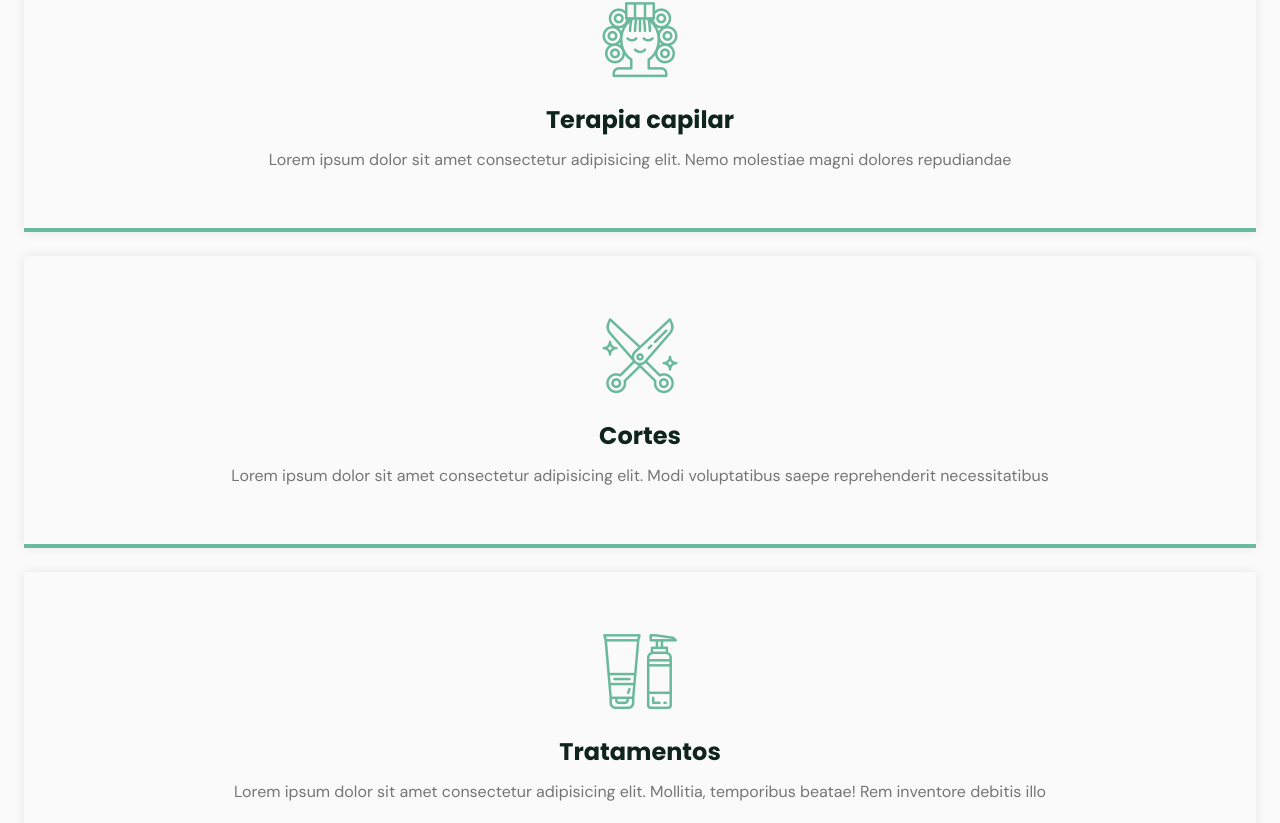
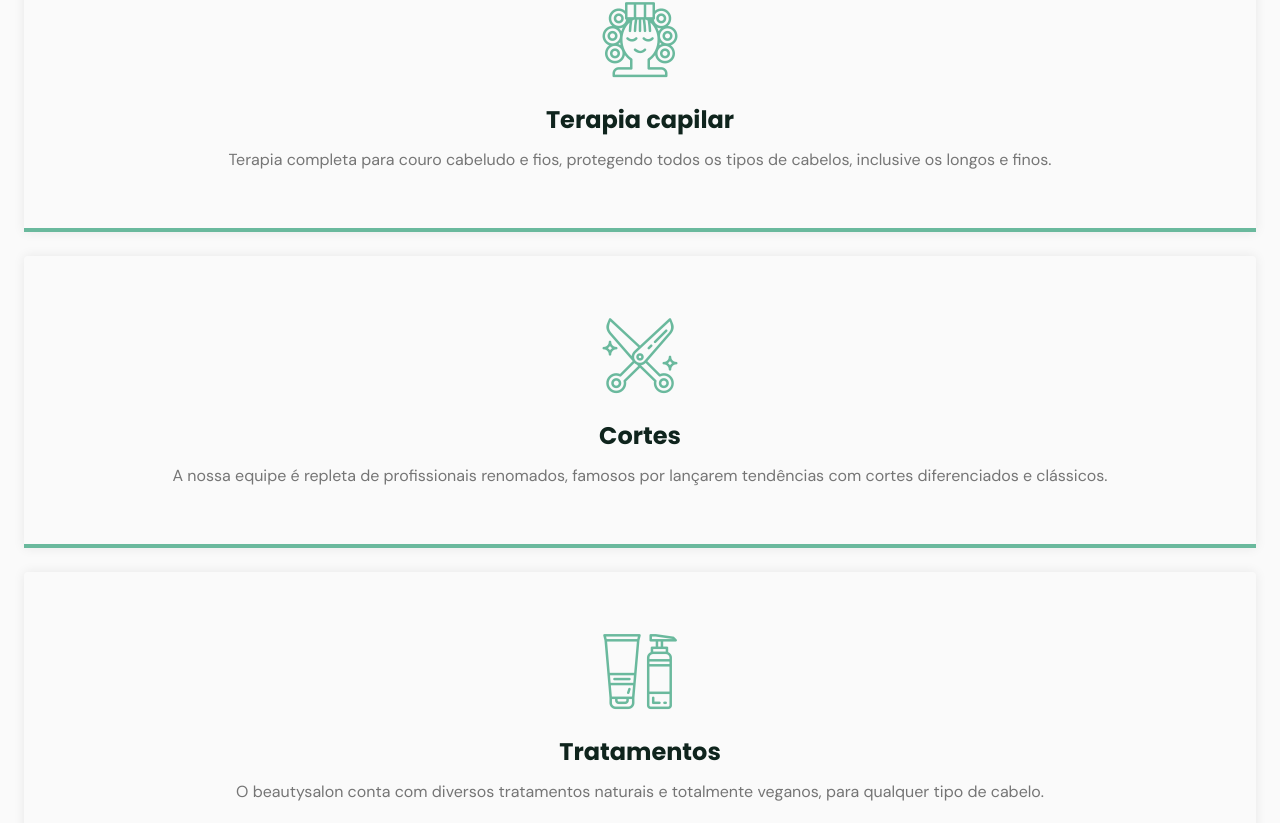
Before and after one commit to rogeriofrsouza/nlw-together, a plain HTML site: page index.html in a window 1280 px wide. Shown: the part 3137-3960 px from the top of the page. Drawn offline with nearby package versions, Linux system fonts and the light colour scheme; files whose address does not match are found by name; a web font is replaced by a local one.

Commit message:
Update index.html

```diff
--- a/index.html
+++ b/index.html
@@ -124,24 +124,21 @@
               <i class="icon-woman-hair"></i>
               <h3 class="title">Terapia capilar</h3>
               <p>
-                Lorem ipsum dolor sit amet consectetur adipisicing elit. Nemo
-                molestiae magni dolores repudiandae
+                Terapia completa para couro cabeludo e fios, protegendo todos os tipos de cabelos, inclusive os longos e finos.
               </p>
             </div>
             <div class="card">
               <i class="icon-trim"></i>
               <h3 class="title">Cortes</h3>
               <p>
-                Lorem ipsum dolor sit amet consectetur adipisicing elit. Modi
-                voluptatibus saepe reprehenderit necessitatibus
+                A nossa equipe é repleta de profissionais renomados, famosos por lançarem tendências com cortes diferenciados e clássicos.
               </p>
             </div>
             <div class="card">
               <i class="icon-cosmetic"></i>
               <h3 class="title">Tratamentos</h3>
               <p>
-                Lorem ipsum dolor sit amet consectetur adipisicing elit.
-                Mollitia, temporibus beatae! Rem inventore debitis illo
+                O beautysalon conta com diversos tratamentos naturais e totalmente veganos, para qualquer tipo de cabelo.
               </p>
             </div>
           </div>
@@ -247,6 +244,13 @@
           </div>
         </div>
       </section>
+
+      <div class="divider-1"></div>
+
+      <!-- Footer -->
+      <footer>
+
+      </footer>
     </main>
 
     <!-- Swiper -->
```
